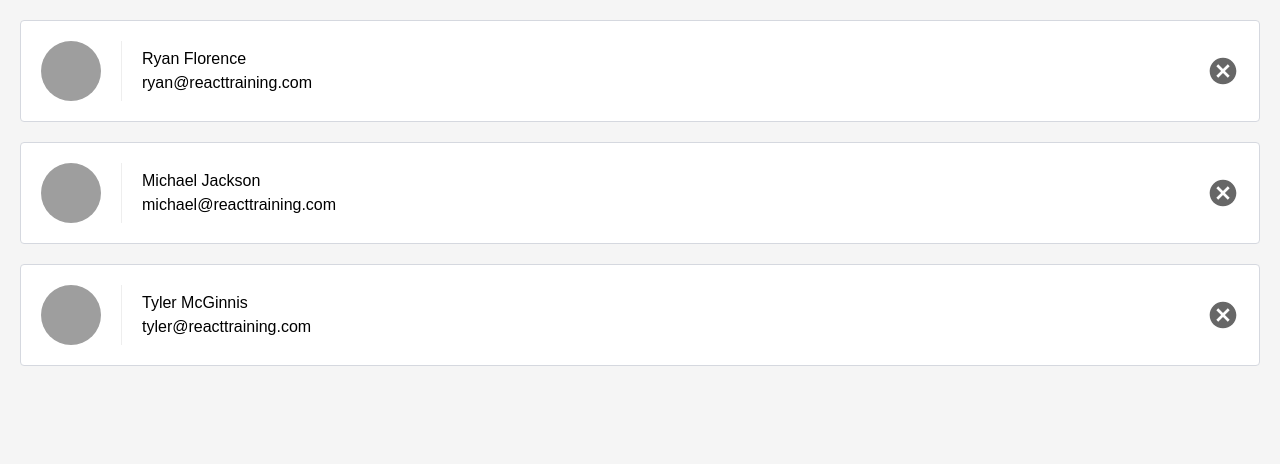
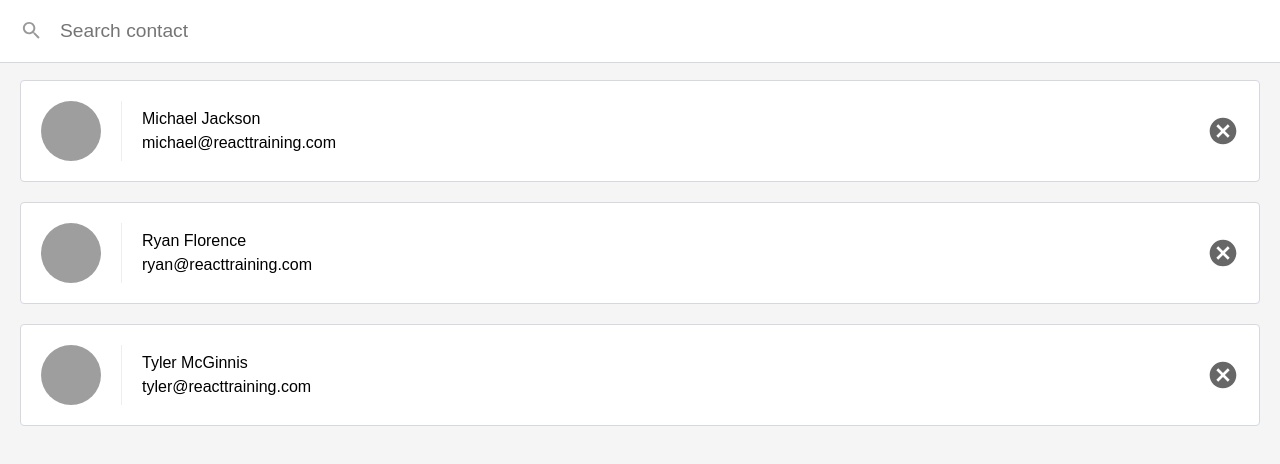
Before and after one commit to ordasf/react-contacts, a React (Create React App) app: page / in a window 1280 px wide. Shown: the top 464 px of the page. Built offline with nearby package versions, Linux system fonts and the light colour scheme.

Commit message:
Add search feature to the contact list

```diff
--- a/package.json
+++ b/package.json
@@ -3,10 +3,12 @@
   "version": "0.1.0",
   "private": true,
   "dependencies": {
+    "escape-string-regexp": "^1.0.5",
     "prop-types": "^15.5.10",
     "react": "^15.6.1",
     "react-dom": "^15.6.1",
-    "react-scripts": "1.0.11"
+    "react-scripts": "1.0.11",
+    "sort-by": "^1.2.0"
   },
   "scripts": {
     "start": "react-scripts start",
--- a/src/ListContacts.js
+++ b/src/ListContacts.js
@@ -1,9 +1,47 @@
 import React, { Component } from 'react'
+import PropTypes from 'prop-types'
+import escapeStringRegexp from 'escape-string-regexp'
+import sortBy from 'sort-by'
 
 class ListContacts extends Component {
+
+    static propTypes = {
+        contacts: PropTypes.array.isRequired,
+        onDeleteContact: PropTypes.func.isRequired
+    }
+
+    state = {
+        query: ''
+    }
+
+    updateQueryMethod = (query) => {
+        this.setState({query: query.trim()})
+    }
+
     render() {
-    return <ol className="contact-list">
-      {this.props.contacts.map( (contact) =>
+        let showingContacts
+
+        if (this.state.query) {
+            const regExp = new RegExp(escapeStringRegexp(this.state.query), 'i')
+            showingContacts = this.props.contacts.filter((contact) => regExp.test(contact.name))
+        } else {
+            showingContacts = this.props.contacts
+        }
+
+        showingContacts.sort(sortBy('name'))
+
+        return (
+        <div className="list-contacts">
+            <div className="list-contacts-top">
+                <input
+                    className="search-contacts"
+                    type="text"
+                    placeholder="Search contact"
+                    value={this.state.query}
+                    onChange={(event) => this.updateQueryMethod(event.target.value)}/>
+            </div>
+            <ol className="contact-list">
+              {showingContacts.map( (contact) =>
                 <li key={contact.id} className='contact-list-item'>
                   <div className='contact-avatar' style={{
                     backgroundImage: `url(${contact.avatarURL})`
@@ -17,7 +55,9 @@ class ListContacts extends Component {
                   </button>
                 </li>)}
             </ol>
+        </div>)
     }
+
 }
 
 export default ListContacts
```
Also changed, not shown: 1 other file (tests, documents, lock files or other folders). Lines whose indentation alone changed are shown as unchanged.
